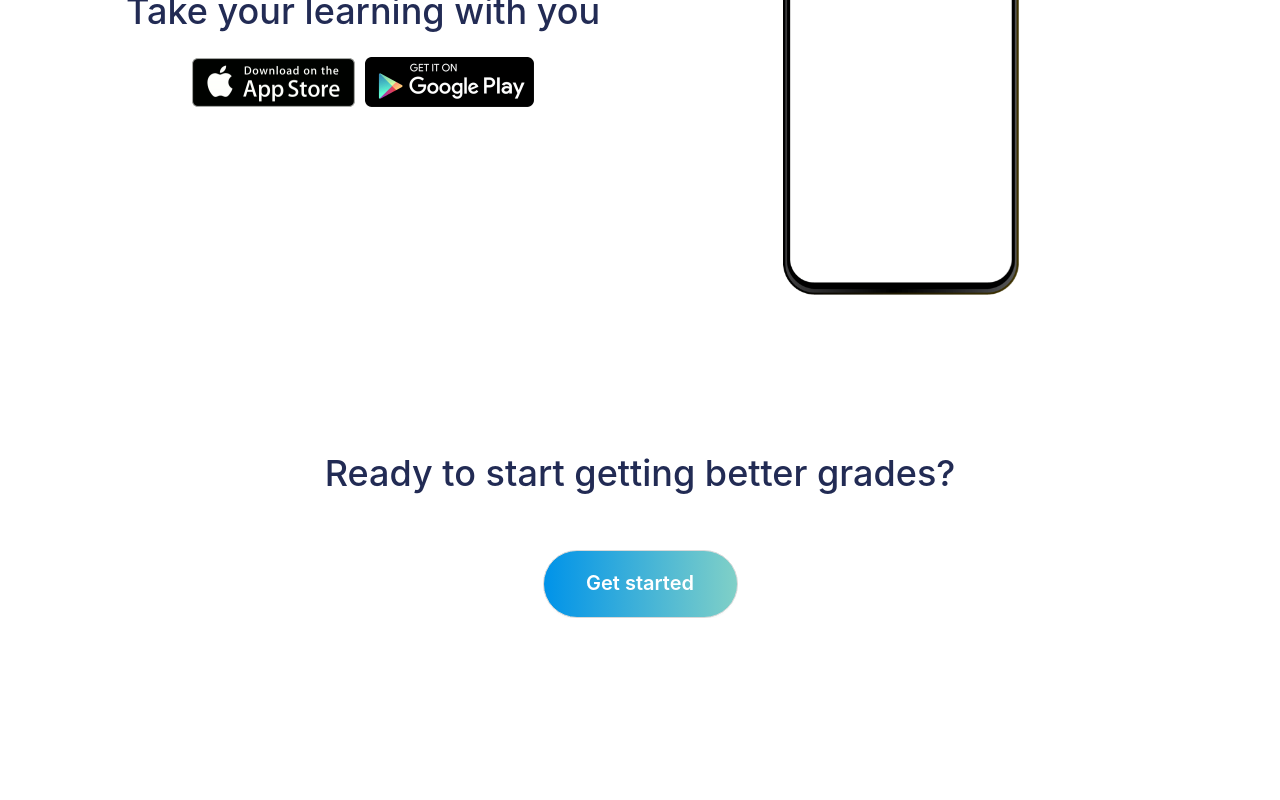
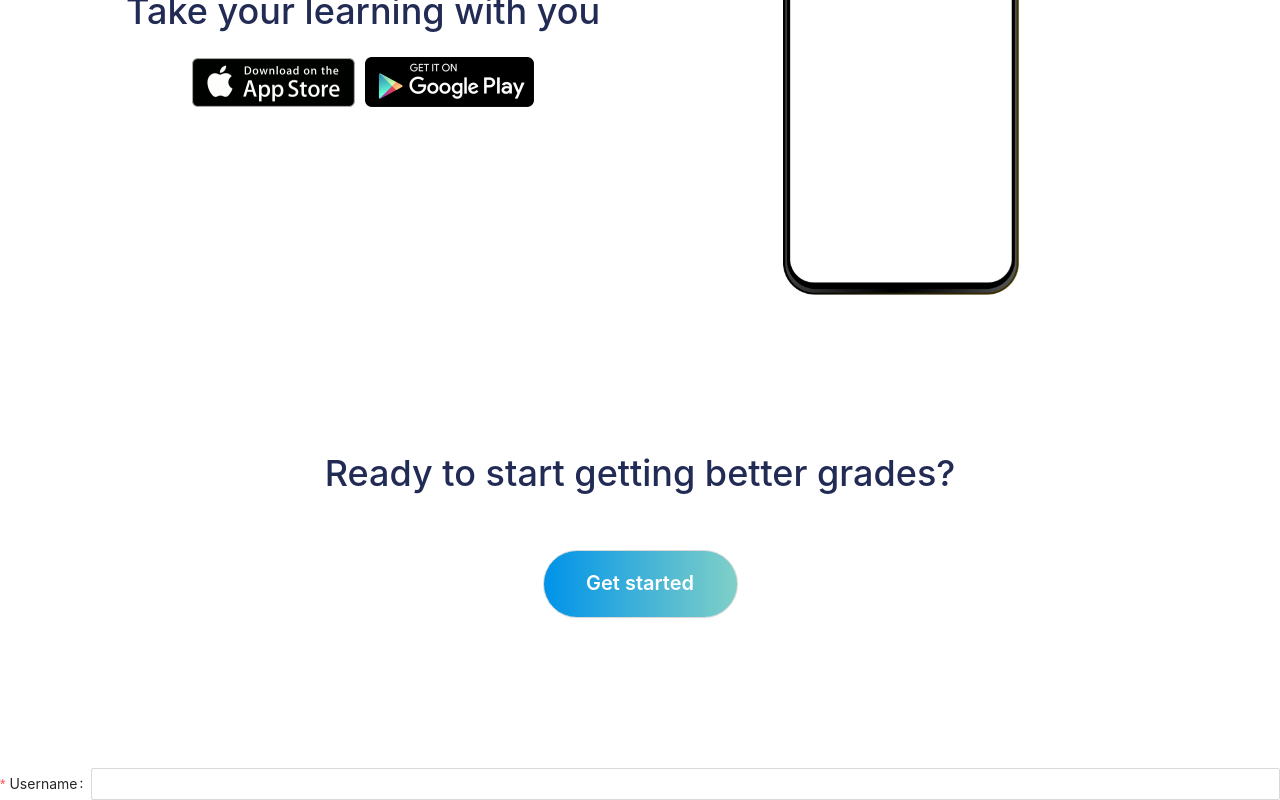
Before and after one commit to KieIO/wordsmine-landing-page, a React (Create React App) app: page / in a window 1280 px wide. Shown: the part 3668-4468 px from the top of the page. Before the commit the page ends 4286 px from the top, so only its background shows below. Built offline with nearby package versions, Linux system fonts and the light colour scheme.

Commit message:
create form

```diff
--- a/src/App.js
+++ b/src/App.js
@@ -9,6 +9,7 @@ import Value from './components/Value/Value';
 import Feedback from './components/Feedback/Feedback';
 import AppDownload from './components/AppDownload/AppDownload';
 import CTA from './components/CTA/CTA';
+import Form from './components/Form/Form';
 
 function App() {
   return (
@@ -36,7 +37,7 @@ function App() {
 
       {/* CTA  */}
       <CTA />
-
+      <Form />
       {/* FOOTER  */}
 
     </main>
--- /dev/null
+++ b/src/components/Form/Form.jsx
@@ -0,0 +1,27 @@
+
+  import React from 'react'
+  import { Form, Input, Button, Checkbox } from 'antd';
+
+
+
+  const FormSignUp = () => {
+    return (
+        <Form
+          name="basic"
+          initialValues={{ remember: true }}
+        //   onFinish={onFinish}
+        //   onFinishFailed={onFinishFailed}
+        >
+          <Form.Item
+            label="Username"
+            name="username"
+            rules={[{ required: true, message: 'Please input your username!' }]}
+          >
+            <Input />
+          </Form.Item>
+        </Form>
+      );
+  }
+
+
+  export default FormSignUp
```
Also changed, not shown: src/components/Form/_form.scss (added).
